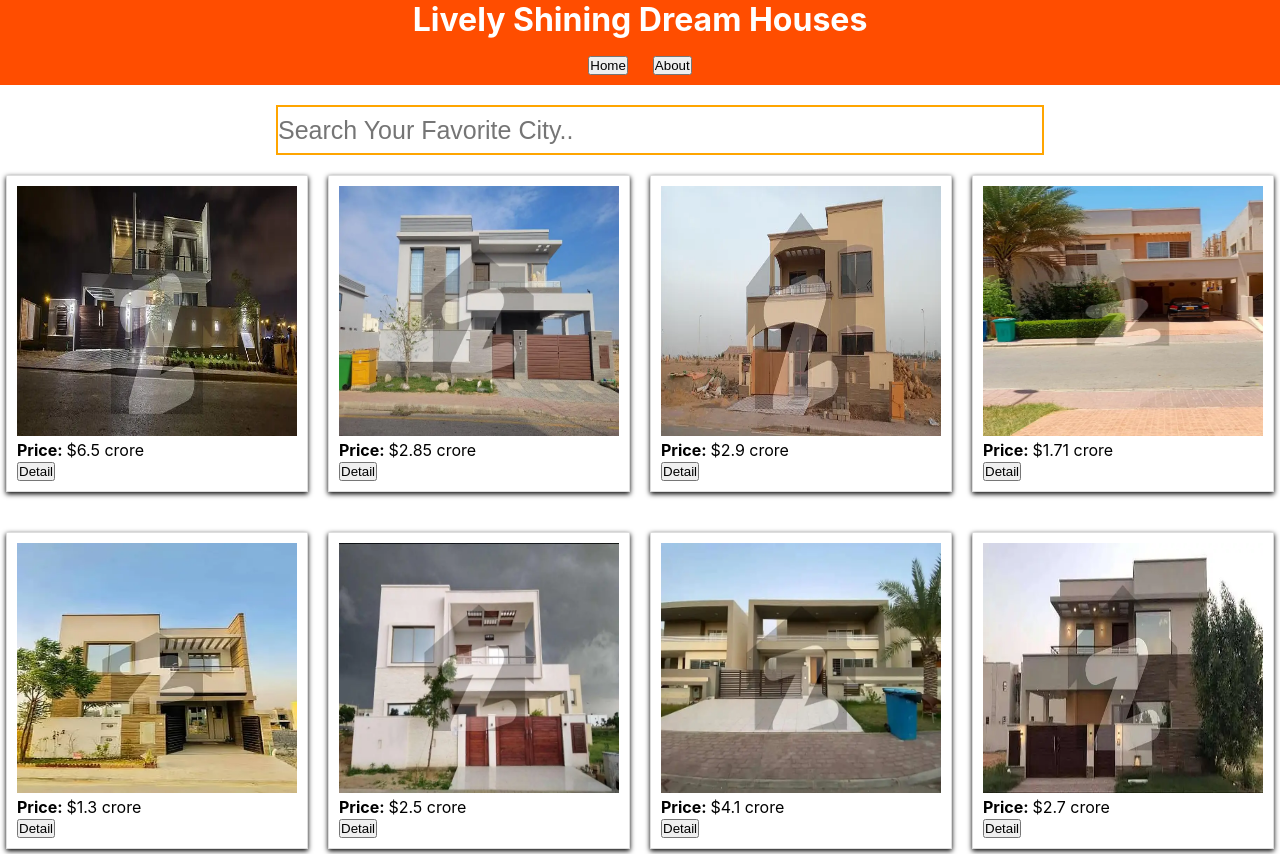
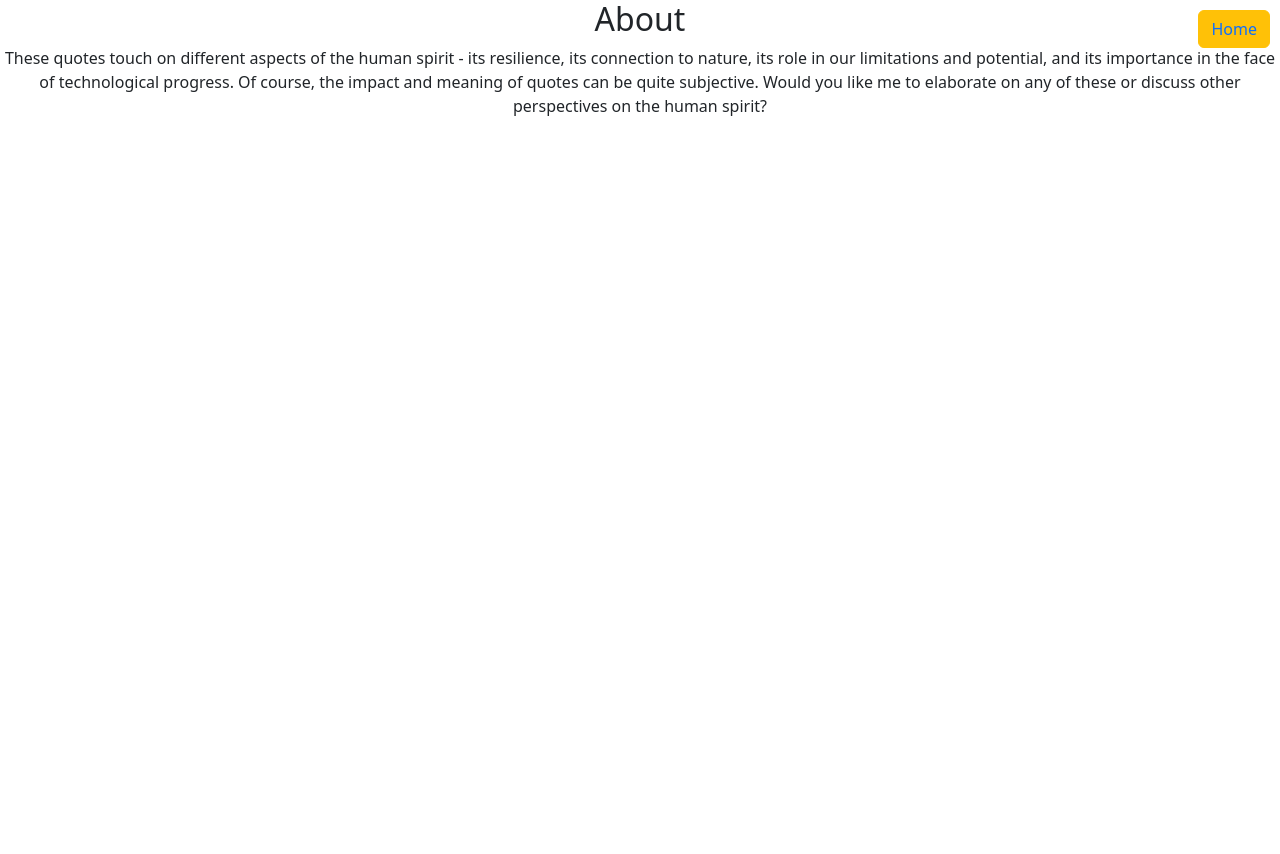
Before and after one commit to Raas-Farooq/lively-shining-homes, a React (Create React App) app: page /about in a window 1280 px wide. Shown: the top 854 px of the page. After the commit the page ends 800 px from the top, so only its background shows below. Built offline with nearby package versions, Linux system fonts and the light colour scheme.

Commit message:
Add RouterDom elements

```diff
--- a/package.json
+++ b/package.json
@@ -12,6 +12,7 @@
     "react-dom": "^18.3.1",
     "react-lazy-load-component": "^1.0.9",
     "react-lazy-load-image-component": "^1.6.2",
+    "react-router-dom": "^6.24.1",
     "react-scripts": "5.0.1",
     "web-vitals": "^2.1.4"
   },
--- a/src/App.js
+++ b/src/App.js
@@ -6,7 +6,7 @@
 
 
 function App() {
-
+  console.log("App js Runs ")
   return (
     <div className={style.App}>
       <Navbar />
--- /dev/null
+++ b/src/Routes.js
@@ -0,0 +1,19 @@
+import { BrowserRouter,Routes, Route } from "react-router-dom";
+import React from "react";
+import App from "./App";
+import About from "./about";
+
+const AppRoutes = () => {
+
+
+    return (
+        <BrowserRouter>
+            <Routes>
+                <Route path="/" element={<App />} />
+                <Route path="about" element={<About />} />
+            </Routes>
+        </BrowserRouter>
+    )
+}
+
+export default AppRoutes
--- /dev/null
+++ b/src/about.js
@@ -0,0 +1,18 @@
+import React from "react";
+import {Link} from 'react-router-dom'
+
+function About(){
+
+    return (
+        <div style={{textAlign:"center"}}>
+            <div>
+                <h2> About</h2>
+                <button className="btn btn-warning" style={{position:"absolute", right:"10px", top:"10px"}}><Link to="/" style={{textDecoration:"none"}}> Home </Link></button>
+            </div>
+
+            <p> These quotes touch on different aspects of the human spirit - its resilience, its connection to nature, its role in our limitations and potential, and its importance in the face of technological progress. Of course, the impact and meaning of quotes can be quite subjective. Would you like me to elaborate on any of these or discuss other perspectives on the human spirit?</p>
+        </div>
+    )
+}
+
+export default About
--- a/src/app.module.css
+++ b/src/app.module.css
@@ -29,6 +29,9 @@
 }
 .home{
   margin-right:25px;
+}
+.home,.about{
+  text-decoration: none;
 }
 
 /* Detail */
--- a/src/index.js
+++ b/src/index.js
@@ -1,16 +1,14 @@
 import React from 'react';
 import ReactDOM from 'react-dom/client';
-import './index.css';
 import './app.module.css';
-import App from './App';
 import reportWebVitals from './reportWebVitals';
 import { ContextFun } from './myContext';
-
+import AppRoutes from './Routes.js';
 
 const root = ReactDOM.createRoot(document.getElementById('root'));
 root.render(
   <ContextFun>
-    <App />
+    <AppRoutes />
   </ContextFun>
 );
 
--- a/src/navbar.js
+++ b/src/navbar.js
@@ -1,5 +1,7 @@
 import React from "react";
 import NavStyles from './app.module.css';
+import { Link } from "react-router-dom";
+import 'bootstrap/dist/css/bootstrap.min.css';
 
 
 const Navbar = () => {
@@ -9,8 +11,8 @@
             <h1> Lively Shining Dream Houses </h1>
 
             <div className={NavStyles.navBtns}>
-                <button className={NavStyles.home} > Home </button>
-                <button className={NavStyles.about} > About </button>
+                <button className={`${NavStyles.home} btn btn-warning`}> <Link to="/" style={{textDecoration:"none"}}> Home</Link> </button>
+                <button className={`${NavStyles.about} btn btn-warning`} ><Link to="about" style={{textDecoration:"none"}} >About</Link> </button>
             </div>
         </div>
     )
```
Also changed, not shown: 1 other file (tests, documents, lock files or other folders).
